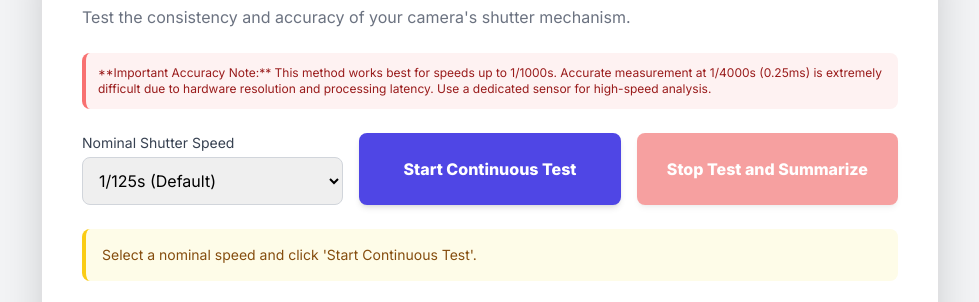
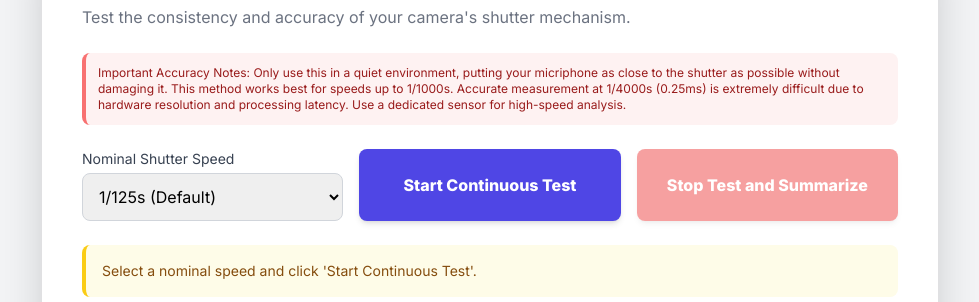
Before and after one commit to Markszaboc0de/shuttercheck.io, a plain HTML site: page index.html in a window 1280 px wide. Shown: the part 119-421 px from the top of the page, without its empty margins (150-1129 px from the left). Drawn offline with nearby package versions, Linux system fonts and the light colour scheme.

Commit message:
Revise accuracy note in index.html
Updated accuracy note for camera shutter testing.

```diff
--- a/index.html
+++ b/index.html
@@ -43,7 +43,7 @@
 
         <!-- Accuracy Note -->
         <div id="accuracy-note" class="p-3 mb-6 rounded-lg bg-red-50 border-l-4 border-red-400 text-xs text-red-800">
-            **Important Accuracy Note:** This method works best for speeds up to 1/1000s. Accurate measurement at 1/4000s (0.25ms) is extremely difficult due to hardware resolution and processing latency. Use a dedicated sensor for high-speed analysis.
+            Important Accuracy Notes: Only use this in a quiet environment, putting your micriphone as close to the shutter as possible without damaging it. This method works best for speeds up to 1/1000s. Accurate measurement at 1/4000s (0.25ms) is extremely difficult due to hardware resolution and processing latency. Use a dedicated sensor for high-speed analysis.
         </div>
 
         <!-- Controls and Configuration -->
```
